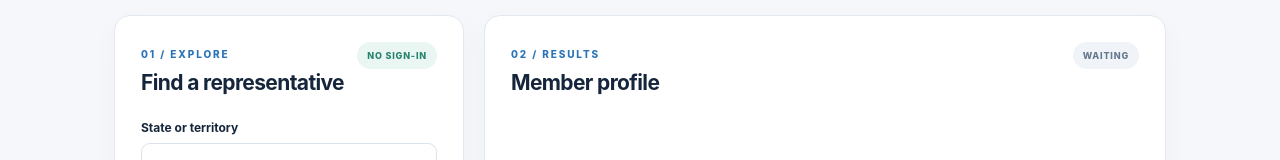
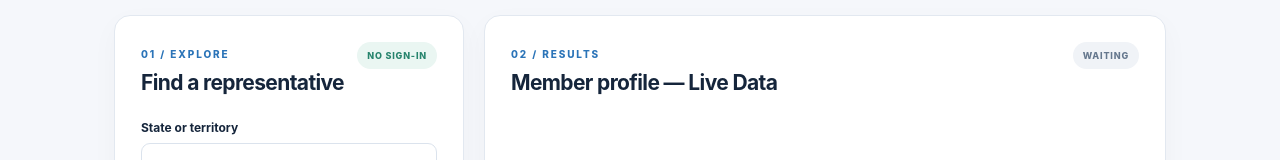
Before and after one commit to mrobles0124-gif/house2028, a plain HTML site: page house2028-v2-api-netlify/public/index.html in a window 1280 px wide. Shown: the part 454-614 px from the top of the page. Drawn offline with Linux system fonts and the light colour scheme.

```diff
--- a/house2028-v2-api-netlify/public/index.html
+++ b/house2028-v2-api-netlify/public/index.html
@@ -3,6 +3,6 @@
 <body><header class="top"><div class="shell nav"><a class="brand" href="/" aria-label="House 2028 home"><span class="mark">H<span>28</span></span><span>HOUSE <b>2028</b><small>THE CIVIC DATA LAB</small></span></a><span class="tag">INDEPENDENT PROJECT · V2</span></div></header>
 <main class="shell"><section class="hero"><div class="eyebrow">CIVIC INFORMATION, SIMPLIFIED</div><h1>Explore your <em>representation.</em></h1><p>Look up current U.S. House members by state and district, see official sources, and learn how live government data powers a modern web app.</p><div class="notice" role="note"><b>Informational disclaimer</b><span>For informational purposes only. Not election advice, voting recommendations, or an endorsement of any candidate or party. Data may be incomplete or outdated. Verify details with official election authorities. Not affiliated with any government agency, political party, or campaign.</span></div></section>
 <section class="workspace"><div class="panel controls"><div class="panel-title"><div><span class="eyebrow">01 / EXPLORE</span><h2>Find a representative</h2></div><span class="pill">NO SIGN-IN</span></div><label for="state">State or territory</label><select id="state"></select><label for="district">Congressional district</label><input id="district" inputmode="numeric" type="number" min="0" max="99" value="12" placeholder="0 for at-large"><p class="hint">Enter 0 for at-large districts. ZIP codes can span multiple districts.</p><button id="lookup" class="primary">↗ Look up member</button><div class="mode"><span class="mode-label">DATA MODE</span><div class="switches"><button id="live" class="active" aria-pressed="true">Live API</button><button id="demo" aria-pressed="false">Demo data</button></div></div><div id="status" class="status" role="status" aria-live="polite">Choose a state and district to begin.</div></div>
-<div class="panel results"><div class="panel-title"><div><span class="eyebrow">02 / RESULTS</span><h2>Member profile</h2></div><span id="sourceBadge" class="pill muted">WAITING</span></div><div id="result" class="empty"><div class="empty-icon">⌕</div><h3>Start with a district</h3><p>Choose a location and press “Look up member” to retrieve a profile.</p></div><div class="api-inspector"><div class="inspector-head"><span>API RESPONSE INSPECTOR</span><button id="toggleJson" aria-expanded="false">Show JSON ▾</button></div><pre id="json" hidden>{}</pre></div></div></section>
+<div class="panel results"><div class="panel-title"><div><span class="eyebrow">02 / RESULTS</span><h2>Member profile — Live Data</h2></div><span id="sourceBadge" class="pill muted">WAITING</span></div><div id="result" class="empty"><div class="empty-icon">⌕</div><h3>Start with a district</h3><p>Choose a location and press “Look up member” to retrieve a profile.</p></div><div class="api-inspector"><div class="inspector-head"><span>API RESPONSE INSPECTOR</span><button id="toggleJson" aria-expanded="false">Show JSON ▾</button></div><pre id="json" hidden>{}</pre></div></div></section>
 <section class="learn"><div><span class="eyebrow">BEHIND THE SCENES</span><h2>How this works</h2></div><div class="steps"><div><span>01</span><b>Browser request</b><p>JavaScript fetch() calls your Netlify endpoint.</p></div><div><span>02</span><b>Serverless function</b><p>The backend safely attaches the private API key.</p></div><div><span>03</span><b>Official data</b><p>Congress.gov returns JSON, which the app renders.</p></div></div></section><section class="notice secondary"><b>About 2028 challengers</b><span>This version identifies current House members only. It does not predict challengers or verify 2028 candidacies. A future FEC and state-election-data integration can add sourced candidate records.</span></section></main>
 <footer class="shell footer">Independent educational portfolio project · <a href="https://www.congress.gov/" target="_blank" rel="noopener noreferrer">Congress.gov</a> · <a href="https://www.fec.gov/" target="_blank" rel="noopener noreferrer">FEC.gov</a><br>Informational use only · No endorsements or election advice · No affiliation with any government agency.</footer><script src="/app.js" defer></script></body></html>
```
